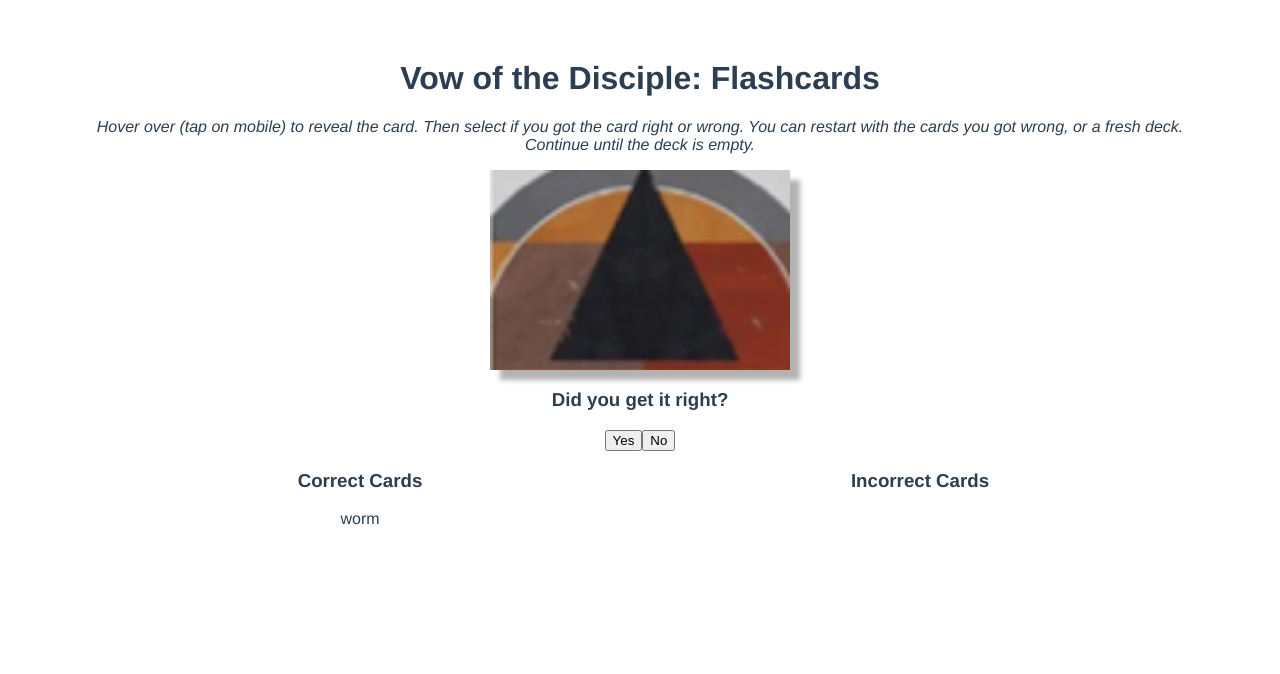
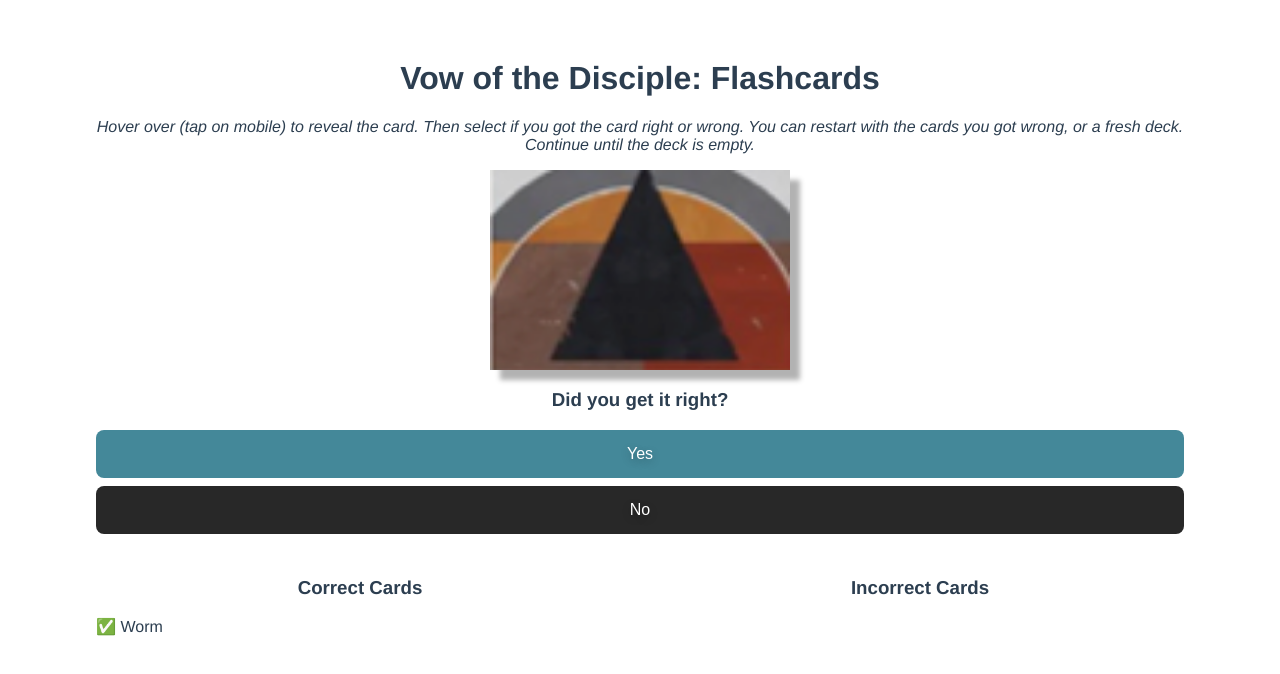
Before and after one commit to alexfstackdev/vod-flashcards, a Vue app: page / in a window 1280 px wide. Both pictures are taken after a click on the button "Yes". Shown: the top 674 px of the page. Built offline with nearby package versions, Linux system fonts and the light colour scheme.

Commit message:
UI Updates

```diff
--- a/src/components/FlashCard.vue
+++ b/src/components/FlashCard.vue
@@ -1,8 +1,8 @@
 <template>
 
-  <div class="wrapper">
+  <div class="row">
 
-    <div class="container">
+    <div class="container row">
 
         <div v-if="hasCurrentCard" class="vod-flashcard">
 
@@ -24,9 +24,12 @@
 
           <h3>Would you like to start over?</h3>
 
-          <button @click="handleReset">Reset All Cards</button>
+          <button
+            class="btn"
+            @click="handleReset">Reset All Cards</button>
 
           <button
+            class="btn"
             v-if="incorrectCards.length > 0"
             @click="useIncorrectCards">Use Incorrect Cards</button>
 
@@ -34,19 +37,27 @@
 
     </div>
 
-    <div v-if="hasCurrentCard" class="container">
+    <div v-if="hasCurrentCard" class="container row">
 
-      <h3>Did you get it right?</h3>
+      <div class="column">
 
-      <button @click="onCorrectClick">Yes</button>
+        <h3>Did you get it right?</h3>
 
-      <button @click="onIncorrectClick">No</button>
+        <button
+          class="btn affirmative"
+          @click="onCorrectClick">Yes</button>
+
+        <button
+          class="btn"
+          @click="onIncorrectClick">No</button>
+
+      </div>
 
     </div>
 
     <div class="container row">
 
-      <div class="column">
+      <div class="column column-correct">
 
         <h3>Correct Cards</h3>
 
@@ -55,14 +66,14 @@
           <li
             v-for="( correctCard, idx ) in correctCards"
             class="vod-list-item"
-            :key="idx">{{ correctCard.name }}
+            :key="idx">✅ {{ correctCard.name }}
           </li>
 
         </ul>
 
       </div>
 
-      <div class="column">
+      <div class="column column-incorrect">
 
         <h3>Incorrect Cards</h3>
 
@@ -71,7 +82,7 @@
           <li
             v-for="( incorrectCard, idx ) in incorrectCards"
             class="vod-list-item"
-            :key="idx">{{ incorrectCard.name }}
+            :key="idx">❌ {{ incorrectCard.name }}
           </li>
 
         </ul>
@@ -243,6 +254,21 @@ export default {
   flex: 1;
 }
 
+.column-incorrect,
+.column-correct {
+  border: none;
+  padding: 1em;
+}
+
+h3 {
+  text-align: center;
+}
+
+.vod-list {
+  text-transform: capitalize;
+  text-align: left;
+}
+
 .vod-flashcard {
   width: 300px;
   height: 200px;
@@ -295,4 +321,35 @@ export default {
 .vod-list-item {
   list-style: none;
 }
+
+.btn {
+  background-color: #282828;
+  border-radius: 8px;
+  border-style: none;
+  box-sizing: border-box;
+  color: #FFFFFF;
+  cursor: pointer;
+  flex-shrink: 0;
+  font-size: 16px;
+  font-weight: 500;
+  height: 3rem;
+  margin: 0 1em 0.5em;
+  padding: 0 2.6rem;
+  text-align: center;
+  text-shadow: rgba(0, 0, 0, 0.25) 0 3px 8px;
+  transition: all .5s;
+  user-select: none;
+  -webkit-user-select: none;
+  touch-action: manipulation;
+}
+
+.btn.affirmative {
+  background-color: #489;
+}
+
+.btn:hover {
+  box-shadow: rgba(78, 73, 73, 0.5) 0 1px 10px;
+  transition-duration: .1s;
+}
+
 </style>
```
